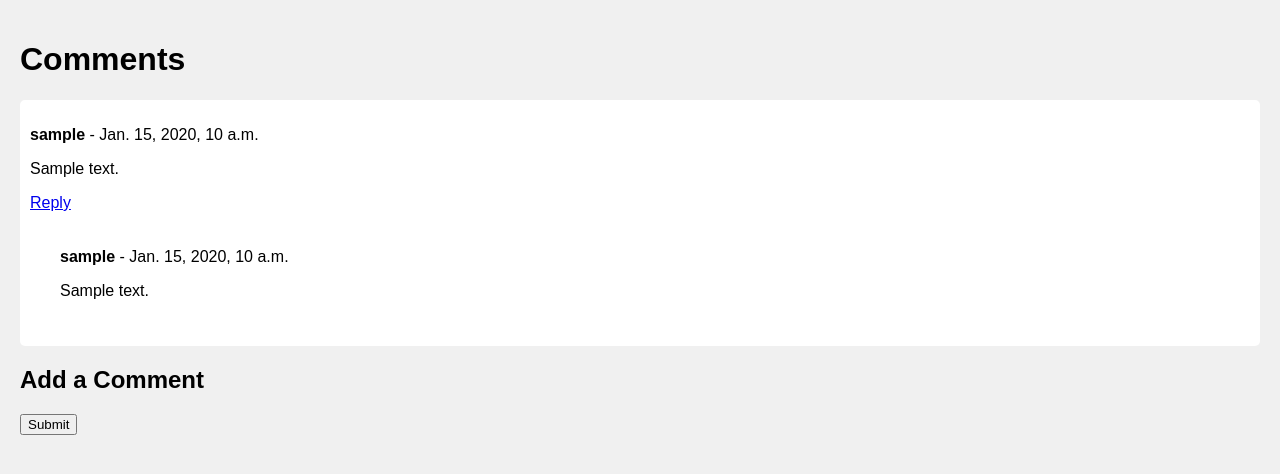
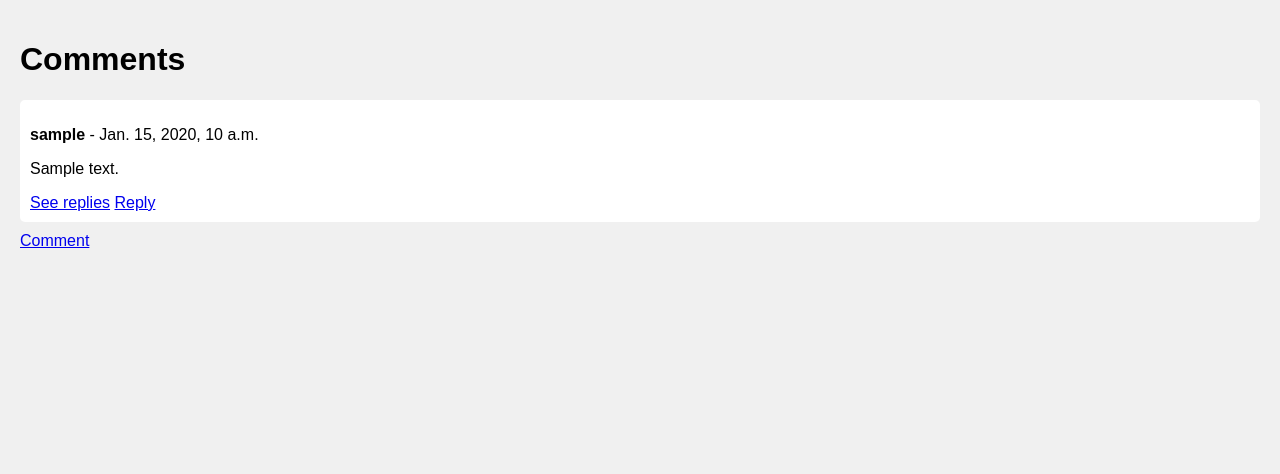
Before and after one commit to OOlexandr/Comments, a Django app: template comments/comments_app/templates/comments_app/view_comments.html in a window 1280 px wide. Shown: the top 474 px of the page. Run offline with Django 3.2, Linux system fonts and the light colour scheme; the template is opened without the code that fills it: most values are stand-ins (such as "Sample title", 1, 10 or a date in 2020).

Commit message:
recursive replies

```diff
--- /dev/null
+++ b/comments/comments_app/templates/comments_app/comment.html
@@ -0,0 +1,21 @@
+<div class="comment">
+    <p><strong>{{ comment.username }}</strong> - {{ comment.created }}</p>
+    <p>{{ comment.text }}</p>
+    <a href="#" onclick="showReplies( '{{comment.id}}' );">See replies</a>
+    <div id="replies-{{ comment.id }}" class="replies" style="display:none;">
+        {% for reply in comment.replies.all %}
+            <div class="reply">
+                {% include "comments_app/comment.html" with comment=reply %}
+            </div>
+        {% endfor %}
+    </div>
+    <a href="#" onclick="showReplyForm('{{ comment.id }}');">Reply</a>
+    <div id="reply-form-{{ comment.id }}" class="reply-form" style="display:none;">
+        <form method="post" action="{% url 'comments_app:add_comment' %}">
+            {% csrf_token %}
+            {{ form.as_p }}
+            <input type="hidden" name="parent" value="{{ comment.id }}">
+            <button type="submit">Submit</button>
+        </form>
+    </div>
+</div>
--- a/comments/comments_app/templates/comments_app/view_comments.html
+++ b/comments/comments_app/templates/comments_app/view_comments.html
@@ -29,10 +29,54 @@
     <h1>Comments</h1>
     <div id="comments">
         {% for comment in comments %}
-            <div class="comment">
-                <p><strong>{{ comment.username }}</strong> - {{ comment.created_at }}</p>
-                <p>{{ comment.text }}</p>
-                <a href="#" onclick="showReplyForm( '{{comment.id}}' );">Reply</a>
+            {% include "comments_app/comment.html" with comment=comment %}
+        {% endfor %}
+    </div>
+    <a href="#" onclick="showCommentForm();">Comment</a>
+    <div id="comment-form" class="comment-form" style="display:none;">
+    <h2>Add a Comment</h2>
+        <form method="post" action="{% url 'comments_app:add_comment' %}">
+            {% csrf_token %}
+            {{ form.as_p }}
+            <button type="submit">Submit</button>
+        </form>
+    </div>
+
+    <script>
+        function showReplyForm(commentId) {
+            const replyForm = document.getElementById('reply-form-' + commentId);
+            if (replyForm.style.display === 'none') {
+                replyForm.style.display = 'block';
+            } else {
+                replyForm.style.display = 'none';
+            }
+        }
+        function showCommentForm() {
+            const commentForm = document.getElementById('comment-form');
+            if (commentForm.style.display === 'none') {
+                commentForm.style.display = 'block';
+            } else {
+                commentForm.style.display = 'none';
+            }
+        }
+        function showReplies(commentId) {
+            const replies = document.getElementById('replies-' + commentId);
+            if (replies.style.display === 'none') {
+                replies.style.display = 'block';
+            } else {
+                replies.style.display = 'none';
+            }
+
+        }
+    </script>
+</body>
+</html>
+<!--
+{% for reply in comment.replies.all %}
+                        <div class="comment reply">
+                            <p><strong>{{ reply.username }}</strong> - {{ reply.created }}</p>
+                            <p>{{ reply.text }}</p>
+                            <a href="#" onclick="showReplyForm( '{{comment.id}}' );">Reply</a>
                 <div id="reply-form-{{ comment.id }}" class="reply-form" style="display:none;">
                     <form method="post" action="{% url 'comments_app:add_comment' %}">
                         {% csrf_token %}
@@ -41,31 +85,7 @@
                         <button type="submit">Submit</button>
                     </form>
                 </div>
-                {% for reply in comment.replies.all %}
-                    <div class="comment reply">
-                        <p><strong>{{ reply.username }}</strong> - {{ reply.created_at }}</p>
-                        <p>{{ reply.text }}</p>
-                    </div>
-                {% endfor %}
-            </div>
-        {% endfor %}
-    </div>
-    <h2>Add a Comment</h2>
-    <form method="post" action="{% url 'comments_app:add_comment' %}">
-        {% csrf_token %}
-        {{ form.as_p }}
-        <button type="submit">Submit</button>
-    </form>
-
-    <script>
-        function showReplyForm(commentId) {
-            var replyForm = document.getElementById('reply-form-' + commentId);
-            if (replyForm.style.display === 'none') {
-                replyForm.style.display = 'block';
-            } else {
-                replyForm.style.display = 'none';
-            }
-        }
-    </script>
-</body>
-</html>
+                <a href="#" onclick="showReplies( '{{comment.id}}' );">See replies</a>
+                <div id="replies-{{ comment.id }}" class="replies"></div>
+                        </div>
+                    {% endfor %} -->
```
Also changed, not shown: comments/comments_app/templates/comments_app/add_comment.html (deleted, +0 -23 lines).
